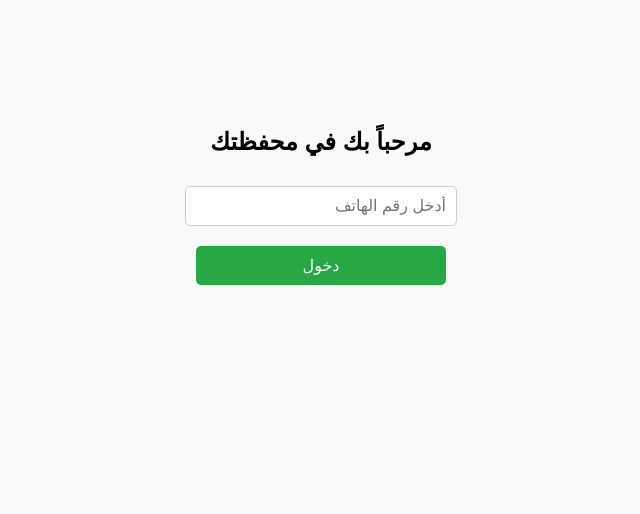
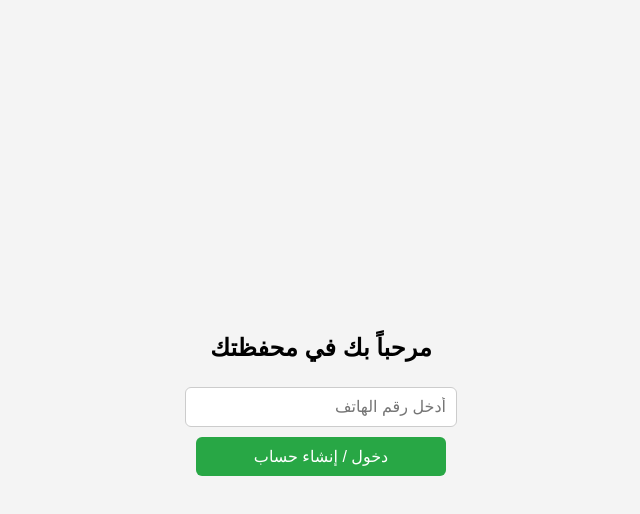
Before and after one commit to anime0444/form-application, a plain HTML site: page index.html in a window 1280 px wide. Shown: the whole page, without its empty margins (319-959 px from the left). Drawn offline with Linux system fonts and the light colour scheme.

Commit message:
Update index.html

```diff
--- a/index.html
+++ b/index.html
@@ -2,20 +2,26 @@
 <html lang="ar" dir="rtl">
 <head>
   <meta charset="UTF-8">
-  <title>محفظتك</title>
+  <title>محفظتي</title>
   <style>
     body {
       font-family: sans-serif;
-      background: #f9f9f9;
-      text-align: center;
-      padding-top: 100px;
+      background: #f4f4f4;
+      display: flex;
+      flex-direction: column;
+      align-items: center;
+      justify-content: center;
+      height: 100vh;
+    }
+    h2 {
+      margin-bottom: 20px;
     }
     input, button {
       padding: 10px;
       font-size: 16px;
-      margin: 10px;
+      margin: 5px;
       width: 250px;
-      border-radius: 5px;
+      border-radius: 6px;
       border: 1px solid #ccc;
     }
     button {
@@ -25,8 +31,9 @@
     }
     #result {
       margin-top: 20px;
-      font-size: 18px;
+      font-size: 16px;
       color: #333;
+      white-space: pre-line;
     }
   </style>
 </head>
@@ -34,26 +41,32 @@
 
   <h2>مرحباً بك في محفظتك</h2>
   <input type="text" id="phone" placeholder="أدخل رقم الهاتف">
-  <br>
-  <button onclick="login()">دخول</button>
+  <button onclick="checkWallet()">دخول / إنشاء حساب</button>
 
   <div id="result"></div>
 
   <script>
-    const url = "https://script.google.com/macros/s/AKfycbwx_gBapxlyv3GFUtdJpteu1PQFfrkBXx9V6CZYDgL42ijiuRRFizjuRLSlxoUpW_CC/exec";
+    const scriptURL = "https://script.google.com/macros/s/AKfycbzBEC5BYf2X_LYtyFYFBgPcALKVwRX-Jr-MjoGKkZD5wK6VxH-otkjszuBaRWYyV2eZ/exec";
 
-    function login() {
+    function checkWallet() {
       const phone = document.getElementById("phone").value.trim();
-      if (!phone) return alert("يرجى إدخال رقم الهاتف");
+      if (!phone) {
+        alert("يرجى إدخال رقم الهاتف");
+        return;
+      }
 
-      fetch(url, {
+      fetch(scriptURL, {
         method: "POST",
         headers: { "Content-Type": "application/json" },
         body: JSON.stringify({ phone })
       })
-      .then(res => res.text())
-      .then(data => document.getElementById("result").innerText = data)
-      .catch(err => alert("حدث خطأ: " + err));
+      .then(response => response.text())
+      .then(text => {
+        document.getElementById("result").innerText = text;
+      })
+      .catch(err => {
+        document.getElementById("result").innerText = "حدث خطأ: " + err;
+      });
     }
   </script>
 
```
